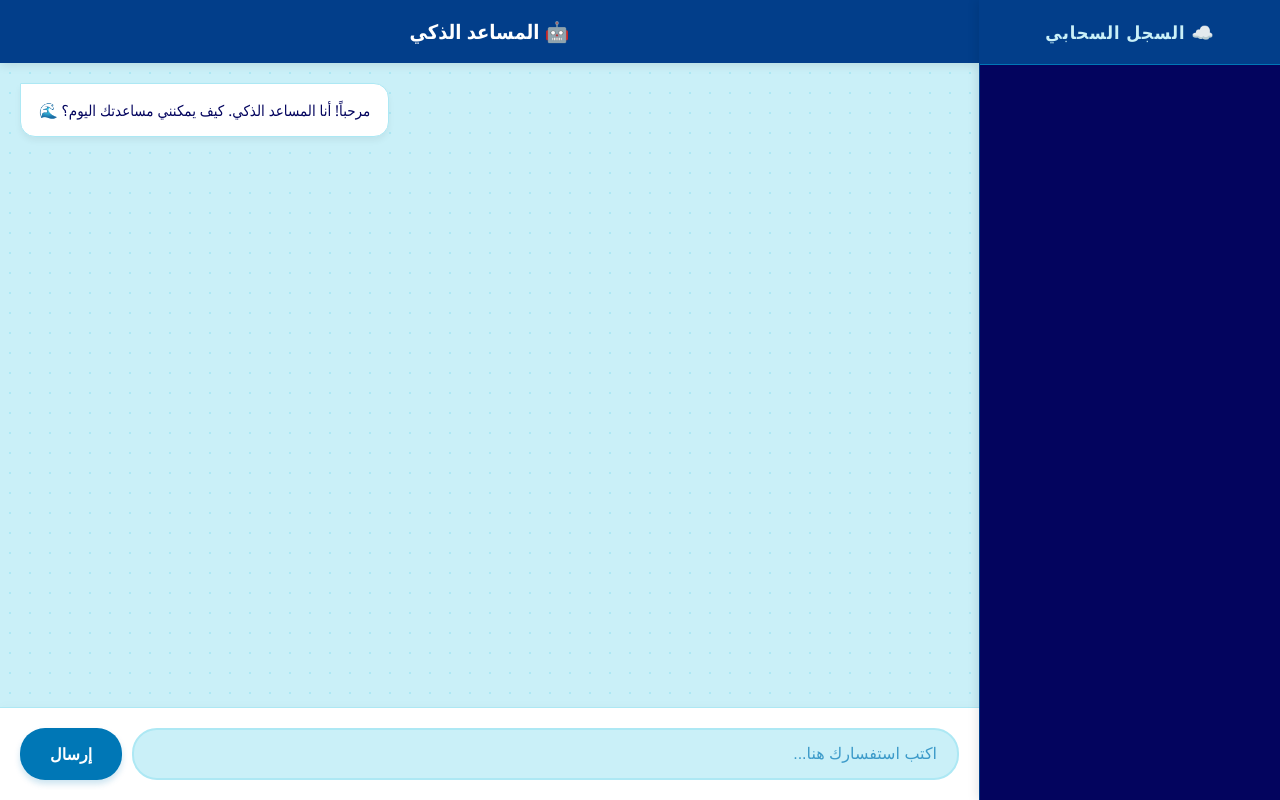
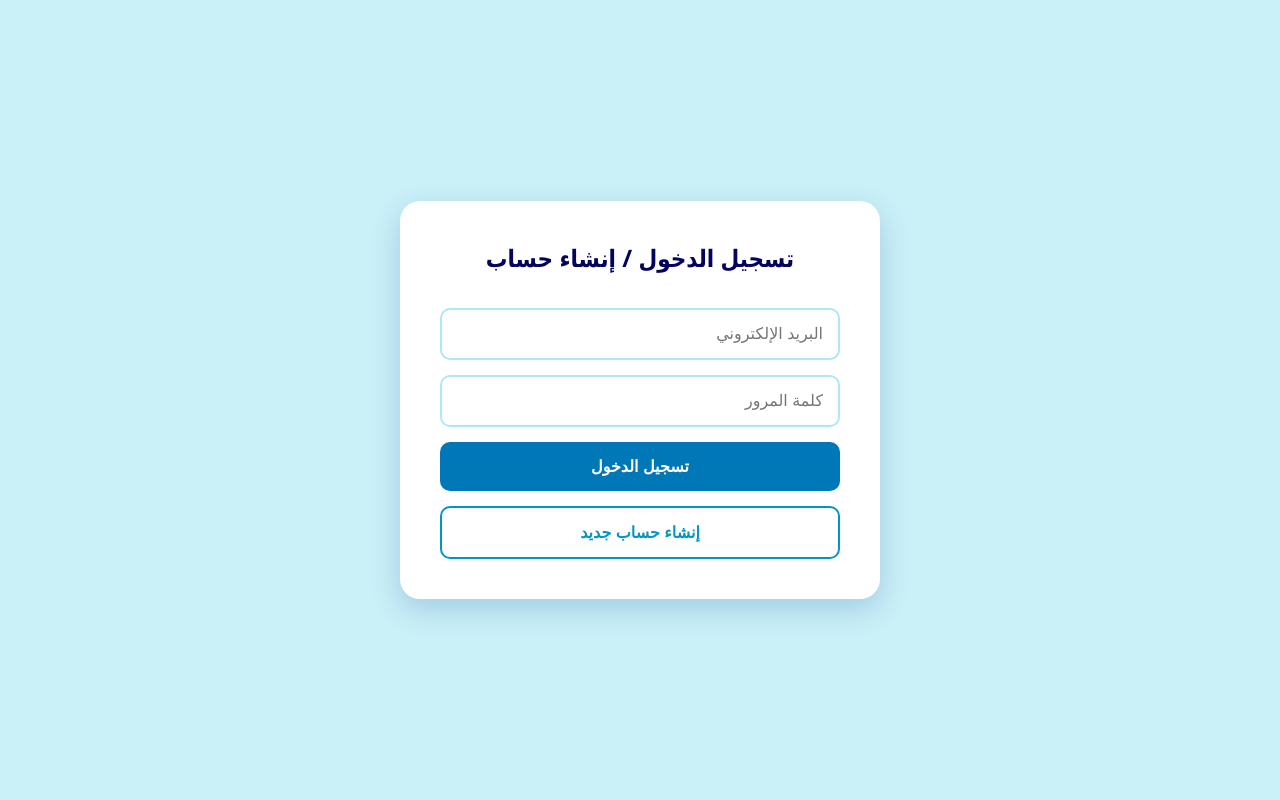
Before and after one commit to omarsalahzoubiek-lgtm/-ai-firebase-app, a Flask app: page / in a window 1280 px wide. Run offline with Flask 3, Linux system fonts and the light colour scheme; some libraries are stand-ins or nearby versions.

Commit message:
Update index.html

```diff
--- a/AI_Cloud_App/templates/index.html
+++ b/AI_Cloud_App/templates/index.html
@@ -4,107 +4,167 @@
     <meta charset="UTF-8">
     <meta name="viewport" content="width=device-width, initial-scale=1.0">
     <meta name="theme-color" content="#023e8a">
-    <title>المساعد الذكي السحابي | SaaS</title>
+    <title>المساعد الذكي السحابي | تسجيل الدخول</title>
     <style>
-        /* تطبيق اللوحة اللونية */
         :root {
-            --color-1: #03045e; /* أزرق داكن جداً (خلفية الشريط الجانبي) */
-            --color-2: #023e8a; /* أزرق داكن (الهيدر) */
-            --color-3: #0077b6; /* أزرق أساسي (الأزرار والتأثيرات) */
-            --color-4: #0096c7; /* أزرق متوسط (رسالة المستخدم) */
-            --color-5: #00b4d8;
-            --color-6: #48cae4; /* أزرق فاتح (تحديد الإدخال) */
-            --color-7: #90e0ef;
-            --color-8: #ade8f4; /* أزرق باهت (منطقة الكتابة) */
-            --color-9: #caf0f8; /* أزرق مائل للأبيض (خلفية المحادثة) */
+            --color-1: #03045e; --color-2: #023e8a; --color-3: #0077b6; --color-4: #0096c7;
+            --color-5: #00b4d8; --color-6: #48cae4; --color-7: #90e0ef; --color-8: #ade8f4; --color-9: #caf0f8;
         }
 
-        body { font-family: 'Segoe UI', Tahoma, Geneva, Verdana, sans-serif; background: var(--color-9); margin: 0; padding: 0; height: 100vh; overflow: hidden; display: flex; }
+        body { font-family: 'Segoe UI', Tahoma, Geneva, Verdana, sans-serif; background: var(--color-9); margin: 0; padding: 0; height: 100vh; overflow: hidden; display: flex; justify-content: center; align-items: center;}
 
-        /* الشريط الجانبي */
-        .sidebar {
-            width: 300px; background: var(--color-1); color: var(--color-9); display: flex; flex-direction: column; border-left: 1px solid var(--color-2);
-            transition: transform 0.3s ease; z-index: 1000; box-shadow: -2px 0 10px rgba(0,0,0,0.1);
-        }
+        /* شاشة تسجيل الدخول */
+        .auth-container { background: white; padding: 40px; border-radius: 20px; box-shadow: 0 10px 30px rgba(2, 62, 138, 0.2); text-align: center; width: 90%; max-width: 400px; display: flex; flex-direction: column; gap: 15px; }
+        .auth-container h2 { color: var(--color-1); margin-top: 0; }
+        .auth-input { padding: 15px; border: 2px solid var(--color-8); border-radius: 10px; font-size: 16px; outline: none; transition: 0.3s; }
+        .auth-input:focus { border-color: var(--color-3); }
+        .btn-primary { background: var(--color-3); color: white; border: none; padding: 15px; border-radius: 10px; font-size: 16px; font-weight: bold; cursor: pointer; transition: 0.3s; }
+        .btn-primary:hover { background: var(--color-2); transform: translateY(-2px); }
+        .btn-secondary { background: transparent; color: var(--color-4); border: 2px solid var(--color-4); padding: 15px; border-radius: 10px; font-size: 16px; font-weight: bold; cursor: pointer; transition: 0.3s; }
+        .btn-secondary:hover { background: var(--color-9); }
+        .auth-error { color: #d90429; font-size: 14px; display: none; }
+
+        /* حاوية التطبيق (مخفية في البداية) */
+        .app-wrapper { display: none; width: 100%; height: 100vh; flex-direction: row; }
+
+        /* باقي تصميم التطبيق (الشريط والمحادثة) */
+        .sidebar { width: 300px; background: var(--color-1); color: var(--color-9); display: flex; flex-direction: column; border-left: 1px solid var(--color-2); transition: transform 0.3s ease; z-index: 1000; box-shadow: -2px 0 10px rgba(0,0,0,0.1); }
         .sidebar-header { padding: 20px; background: var(--color-2); font-size: 18px; font-weight: bold; text-align: center; border-bottom: 1px solid var(--color-3); letter-spacing: 1px;}
         .history-list { flex: 1; overflow-y: auto; padding: 15px 10px; }
         .history-item { background: var(--color-3); padding: 12px 15px; margin-bottom: 10px; border-radius: 8px; cursor: pointer; font-size: 14px; white-space: nowrap; overflow: hidden; text-overflow: ellipsis; transition: all 0.3s ease; border: 1px solid transparent;}
         .history-item:hover { background: var(--color-4); border-color: var(--color-6); transform: translateX(-5px); }
 
-        /* منطقة المحادثة */
         .chat-container { flex: 1; display: flex; flex-direction: column; background: var(--color-9); position: relative; }
         .header { background: var(--color-2); color: white; padding: 18px; text-align: center; font-size: 20px; font-weight: bold; display: flex; justify-content: center; align-items: center; position: relative; box-shadow: 0 2px 10px rgba(0,0,0,0.1); z-index: 10;}
-
         .menu-btn { display: none; position: absolute; right: 15px; background: none; border: none; color: white; font-size: 24px; cursor: pointer; }
+        .logout-btn { position: absolute; left: 15px; background: #d90429; color: white; border: none; padding: 8px 15px; border-radius: 8px; cursor: pointer; font-size: 14px; font-weight: bold; transition: 0.3s; }
+        .logout-btn:hover { background: #9b2226; }
 
         .chat-box { flex: 1; padding: 20px; overflow-y: auto; display: flex; flex-direction: column; gap: 15px; background-image: radial-gradient(var(--color-8) 1px, transparent 1px); background-size: 20px 20px; }
-
         .message { max-width: 85%; padding: 14px 18px; border-radius: 15px; line-height: 1.6; font-size: 15px; box-shadow: 0 4px 6px rgba(0,0,0,0.05); }
         .user-msg { background: var(--color-4); color: white; align-self: flex-start; border-top-right-radius: 0; }
         .ai-msg { background: white; color: var(--color-1); align-self: flex-end; border-top-left-radius: 0; border: 1px solid var(--color-8); }
 
-        /* منطقة الكتابة */
         .input-area { display: flex; padding: 20px; background: white; gap: 10px; border-top: 1px solid var(--color-8); box-shadow: 0 -2px 10px rgba(0,0,0,0.02);}
-        input { flex: 1; padding: 15px 20px; border: 2px solid var(--color-8); border-radius: 25px; outline: none; font-size: 16px; transition: 0.3s; background: var(--color-9); color: var(--color-1);}
-        input:focus { border-color: var(--color-4); background: white; box-shadow: 0 0 8px rgba(0, 150, 199, 0.2); }
-        input::placeholder { color: var(--color-3); opacity: 0.7;}
+        input.chat-input { flex: 1; padding: 15px 20px; border: 2px solid var(--color-8); border-radius: 25px; outline: none; font-size: 16px; transition: 0.3s; background: var(--color-9); color: var(--color-1);}
+        input.chat-input:focus { border-color: var(--color-4); background: white; box-shadow: 0 0 8px rgba(0, 150, 199, 0.2); }
 
-        button { padding: 12px 30px; background: var(--color-3); color: white; border: none; border-radius: 25px; cursor: pointer; font-weight: bold; font-size: 16px; transition: all 0.3s; box-shadow: 0 4px 6px rgba(0, 119, 182, 0.2);}
-        button:hover { background: var(--color-2); transform: translateY(-2px); box-shadow: 0 6px 12px rgba(2, 62, 138, 0.3); }
-        button:disabled { background: var(--color-8); color: var(--color-4); cursor: not-allowed; transform: none; box-shadow: none;}
-
+        button.chat-btn { padding: 12px 30px; background: var(--color-3); color: white; border: none; border-radius: 25px; cursor: pointer; font-weight: bold; font-size: 16px; transition: all 0.3s; }
+        button.chat-btn:hover { background: var(--color-2); transform: translateY(-2px); }
+        button.chat-btn:disabled { background: var(--color-8); cursor: not-allowed; }
         .loading { font-style: italic; color: var(--color-3); font-size: 13px; align-self: flex-end; display: none; margin-bottom: 10px; padding-left: 20px;}
-
         .overlay { display: none; position: fixed; top: 0; left: 0; width: 100%; height: 100%; background: rgba(3, 4, 94, 0.6); z-index: 999; backdrop-filter: blur(3px); }
 
         @media (max-width: 768px) {
             .sidebar { position: fixed; height: 100%; right: 0; transform: translateX(100%); }
             .sidebar.active { transform: translateX(0); }
             .menu-btn { display: block; }
-            .message { max-width: 90%; font-size: 14px;}
-            input { padding: 12px 15px; font-size: 14px;}
-            button { padding: 10px 20px; font-size: 14px;}
         }
     </style>
 </head>
 <body>
 
-<div class="overlay" id="overlay" onclick="toggleSidebar()"></div>
+<!-- شاشة تسجيل الدخول -->
+<div class="auth-container" id="authScreen">
+    <h2>تسجيل الدخول / إنشاء حساب</h2>
+    <input type="email" id="emailInput" class="auth-input" placeholder="البريد الإلكتروني">
+    <input type="password" id="passwordInput" class="auth-input" placeholder="كلمة المرور">
+    <div id="authError" class="auth-error">حدث خطأ في التسجيل</div>
+    <button class="btn-primary" onclick="window.login()">تسجيل الدخول</button>
+    <button class="btn-secondary" onclick="window.signup()">إنشاء حساب جديد</button>
+</div>
 
-<div class="sidebar" id="sidebar">
-    <div class="sidebar-header">☁️ السجل السحابي</div>
-    <div class="history-list" id="historyList">
-        <div style="text-align:center; margin-top:20px; color:var(--color-7);">جاري تحميل السجل...</div>
+<!-- واجهة التطبيق الرئيسية -->
+<div class="app-wrapper" id="appScreen">
+    <div class="overlay" id="overlay" onclick="toggleSidebar()"></div>
+    <div class="sidebar" id="sidebar">
+        <div class="sidebar-header">☁️ سجل محادثاتك</div>
+        <div class="history-list" id="historyList"></div>
+    </div>
+    <div class="chat-container">
+        <div class="header">
+            <button class="logout-btn" onclick="window.logout()">تسجيل خروج</button>
+            <button class="menu-btn" onclick="toggleSidebar()">☰</button>
+            🤖 المساعد الذكي
+        </div>
+        <div class="chat-box" id="chatBox"></div>
+        <div class="loading" id="loadingText">جاري المعالجة السحابية...</div>
+        <div class="input-area">
+            <input type="text" id="questionInput" class="chat-input" placeholder="اكتب استفسارك هنا..." onkeypress="handleKeyPress(event)">
+            <button id="sendBtn" class="chat-btn" onclick="askAI()">إرسال</button>
+        </div>
     </div>
 </div>
 
-<div class="chat-container">
-    <div class="header">
-        <button class="menu-btn" onclick="toggleSidebar()">☰</button>
-        🤖 المساعد الذكي
-    </div>
-    <div class="chat-box" id="chatBox">
-        <div class="message ai-msg">مرحباً! أنا المساعد الذكي. كيف يمكنني مساعدتك اليوم؟ 🌊</div>
-    </div>
-    <div class="loading" id="loadingText">جاري المعالجة السحابية...</div>
-    <div class="input-area">
-        <input type="text" id="questionInput" placeholder="اكتب استفسارك هنا..." onkeypress="handleKeyPress(event)">
-        <button id="sendBtn" onclick="askAI()">إرسال</button>
-    </div>
-</div>
+<!-- ربط مكتبات Firebase -->
+<script type="module">
+    import { initializeApp } from "https://www.gstatic.com/firebasejs/10.8.1/firebase-app.js";
+    import { getAuth, createUserWithEmailAndPassword, signInWithEmailAndPassword, onAuthStateChanged, signOut }
+    from "https://www.gstatic.com/firebasejs/10.8.1/firebase-auth.js";
 
-<script>
-    const chatBox = document.getElementById('chatBox');
-    const inputField = document.getElementById('questionInput');
-    const sendBtn = document.getElementById('sendBtn');
-    const loadingText = document.getElementById('loadingText');
-    const historyList = document.getElementById('historyList');
-    const sidebar = document.getElementById('sidebar');
-    const overlay = document.getElementById('overlay');
+    // ⚠️ ضع إعدادات مشروعك هنا بدلاً من الكلمات الإنجليزية ⚠️
+    const firebaseConfig = {
+  apiKey: "AIzaSyCsbaIpgrZY31_u4bC14-beARQLJYI-Qsg",
+  authDomain: "oamrsalah-8787d.firebaseapp.com",
+  projectId: "oamrsalah-8787d",
+  storageBucket: "oamrsalah-8787d.firebasestorage.app",
+  messagingSenderId: "231270748295",
+  appId: "1:231270748295:web:211365a4c099aa98d3a822",
+  measurementId: "G-VC5YE4N1N8"
+};
 
-    function toggleSidebar() {
-        sidebar.classList.toggle('active');
-        overlay.style.display = sidebar.classList.contains('active') ? 'block' : 'none';
+    const app = initializeApp(firebaseConfig);
+    const auth = getAuth(app);
+
+    let currentUID = null; // متغير لحفظ رقم المستخدم
+
+    // دوال المصادقة
+    window.login = () => {
+        const email = document.getElementById('emailInput').value;
+        const pass = document.getElementById('passwordInput').value;
+        signInWithEmailAndPassword(auth, email, pass).catch(err => showError("البريد أو كلمة المرور غير صحيحة"));
+    };
+
+    window.signup = () => {
+        const email = document.getElementById('emailInput').value;
+        const pass = document.getElementById('passwordInput').value;
+        createUserWithEmailAndPassword(auth, email, pass).catch(err => showError("كلمة المرور ضعيفة أو الإيميل مستخدم"));
+    };
+
+    window.logout = () => signOut(auth);
+
+    function showError(msg) {
+        const errDiv = document.getElementById('authError');
+        errDiv.innerText = msg;
+        errDiv.style.display = 'block';
+    }
+
+    // مراقبة حالة المستخدم (تسجيل دخول أو خروج)
+    onAuthStateChanged(auth, (user) => {
+        if (user) {
+            currentUID = user.uid; // حفظ الرقم السري للمستخدم
+            document.getElementById('authScreen').style.display = 'none';
+            document.getElementById('appScreen').style.display = 'flex';
+            document.body.style.justifyContent = 'flex-start';
+            document.getElementById('chatBox').innerHTML = '<div class="message ai-msg">السلام عليكم! أنا المساعد الذكي. كيف يمكنني مساعدتك اليوم؟ </div>';
+            fetchHistory(); // جلب محادثات هذا المستخدم فقط
+            trackVisitor();
+        } else {
+            currentUID = null;
+            document.getElementById('authScreen').style.display = 'flex';
+            document.getElementById('appScreen').style.display = 'none';
+            document.body.style.justifyContent = 'center';
+            document.getElementById('emailInput').value = '';
+            document.getElementById('passwordInput').value = '';
+        }
+    });
+
+    // ===================================
+    // دوال المحادثة
+    // ===================================
+    window.toggleSidebar = () => {
+        document.getElementById('sidebar').classList.toggle('active');
+        document.getElementById('overlay').style.display = document.getElementById('sidebar').classList.contains('active') ? 'block' : 'none';
     }
 
     async function trackVisitor() {
@@ -115,69 +175,70 @@
         const msgDiv = document.createElement('div');
         msgDiv.className = 'message ' + (sender === 'user' ? 'user-msg' : 'ai-msg');
         msgDiv.innerHTML = text.replace(/\n/g, '<br>');
-        chatBox.appendChild(msgDiv);
-        chatBox.scrollTop = chatBox.scrollHeight;
+        document.getElementById('chatBox').appendChild(msgDiv);
+        document.getElementById('chatBox').scrollTop = document.getElementById('chatBox').scrollHeight;
     }
 
-    async function fetchHistory() {
+    window.fetchHistory = async () => {
+        if (!currentUID) return;
         try {
-            const res = await fetch('/history');
+            const res = await fetch(`/history?uid=${currentUID}`); // نرسل الـ UID للخادم
             const data = await res.json();
+            const historyList = document.getElementById('historyList');
             historyList.innerHTML = '';
+
             if (data.history && data.history.length > 0) {
                 data.history.forEach(item => {
                     const div = document.createElement('div');
                     div.className = 'history-item';
                     div.innerText = item.question;
                     div.onclick = () => {
-                        chatBox.innerHTML = '<div class="message ai-msg">مرحباً! أنا المساعد الذكي. كيف يمكنني مساعدتك اليوم؟ 🌊</div>';
+                        document.getElementById('chatBox').innerHTML = '<div class="message ai-msg">مرحباً! أنا المساعد الذكي. كيف يمكنني مساعدتك اليوم؟ 🌊</div>';
                         appendMessage(item.question, 'user');
                         appendMessage(item.answer, 'ai');
                         if(window.innerWidth <= 768) toggleSidebar();
                     };
                     historyList.appendChild(div);
                 });
+            } else {
+                historyList.innerHTML = '<div style="text-align:center; color:var(--color-7); margin-top:20px;">لا يوجد محادثات سابقة</div>';
             }
         } catch (err) {}
-    }
+    };
 
-    async function askAI() {
+    window.askAI = async () => {
+        const inputField = document.getElementById('questionInput');
         const question = inputField.value.trim();
-        if (!question) return;
+        if (!question || !currentUID) return;
 
         appendMessage(question, 'user');
         inputField.value = '';
-        sendBtn.disabled = true;
-        loadingText.style.display = 'block';
+        document.getElementById('sendBtn').disabled = true;
+        document.getElementById('loadingText').style.display = 'block';
 
         try {
             const res = await fetch('/ask', {
                 method: 'POST',
                 headers: { 'Content-Type': 'application/json' },
-                body: JSON.stringify({ question: question })
+                body: JSON.stringify({ question: question, uid: currentUID }) // نرسل السؤال ورقم المستخدم
             });
             const data = await res.json();
             if (data.answer) {
                 appendMessage(data.answer, 'ai');
                 fetchHistory();
             } else {
-                appendMessage("❌ حدث خطأ: " + data.error, 'ai');
+                appendMessage("❌ حدث خطأ", 'ai');
             }
         } catch (err) {
             appendMessage("❌ حدث خطأ في الاتصال بالخادم.", 'ai');
         } finally {
-            sendBtn.disabled = false;
-            loadingText.style.display = 'none';
+            document.getElementById('sendBtn').disabled = false;
+            document.getElementById('loadingText').style.display = 'none';
             inputField.focus();
         }
-    }
+    };
 
-    function handleKeyPress(e) { if (e.key === 'Enter') askAI(); }
-
-    window.onload = () => {
-        fetchHistory();
-        trackVisitor();
-    };
+    window.handleKeyPress = (e) => { if (e.key === 'Enter') askAI(); }
 </script>
 </body>
 </html>
```
